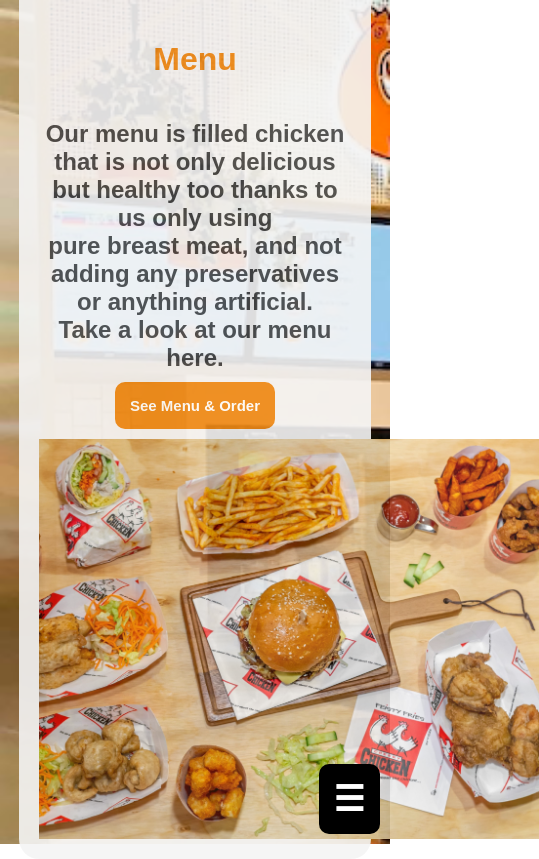
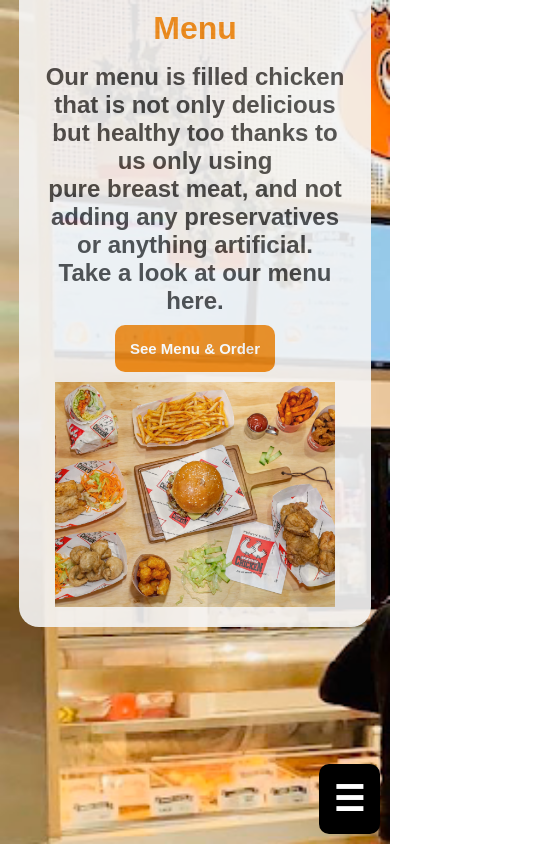
Before and after one commit to realazaber/cheeky-chicken, a React (Create React App) app: page /menu in a window 390 px wide. Shown: the whole page, 539 px wide, since content can reach past the window. Built offline with nearby package versions, Linux system fonts and the light colour scheme.

Commit message:
Menu is mobile friendly

```diff
--- a/src/css/main.css
+++ b/src/css/main.css
@@ -341,7 +341,7 @@ iframe {
         margin: 10px auto;
     }
 
-    #story h1, #kidsClub h1 {
+    #story h1, #kidsClub h1, #menu h1 {
         margin-top: -10px;
     }
 
@@ -350,9 +350,13 @@ iframe {
         visibility: hidden;
     }
 
-    #kidsClub img {
-        width: 80%;
-        height: 40%;
+    #kidsClub img, #menu img {
+        width: 90%;
+        height: 50%;
+    }
+
+    #menu h2 {
+        margin-top: -5px;
     }
 
 
```
